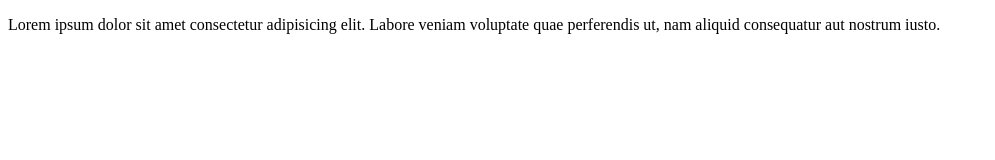
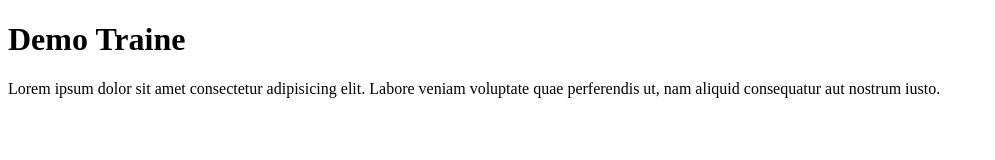
Before and after one commit to dhruvmathpal/GitDemo, a plain HTML site: page practice.html in a window 1280 px wide. Shown: the whole page, without its empty margins (0-995 px from the left). Drawn offline with Linux system fonts and the light colour scheme.

Commit message:
DM html 1

```diff
--- a/practice.html
+++ b/practice.html
@@ -6,6 +6,7 @@
     <title>Demo</title>
 </head>
 <body>
+    <h1>Demo Traine</h1>
     <p>Lorem ipsum dolor sit amet consectetur adipisicing elit. Labore veniam voluptate quae perferendis ut, nam aliquid consequatur aut nostrum iusto.</p>
 </body>
 </html>
```
